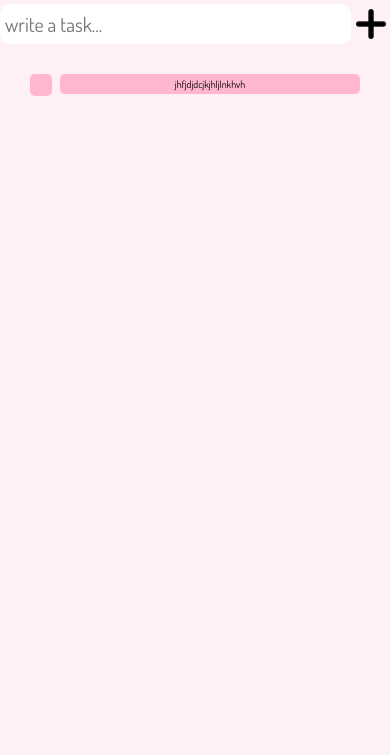
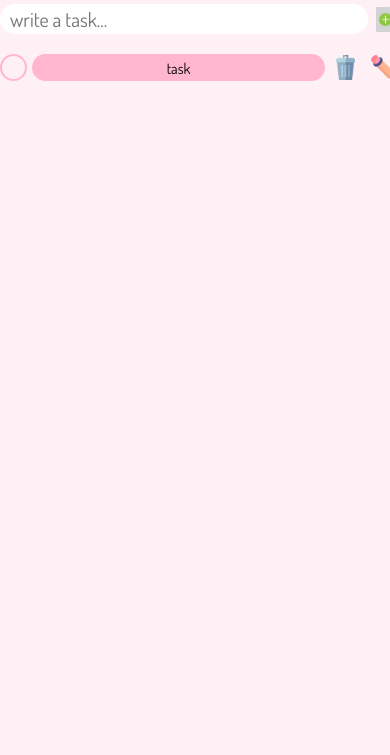
Before and after one commit to polina0s/ToDo-List, a website built with Vite: page index.html in a window 390 px wide. Shown: the part 89-844 px from the top of the page. Built offline with nearby package versions, Linux system fonts and the light colour scheme.

Commit message:
layout for task string

```diff
--- a/index.html
+++ b/index.html
@@ -11,9 +11,9 @@
     <p class="header">To do :</p>
     <div class="taskInput">
       <input type="text" class="taskInput_text" placeholder="write a task..." />
-      <div class="taskInput_buttonAdd">
-        <img src="/public/add.png" alt="add" class="taskInput_buttonAdd-img" />
-      </div>
+      <button class="taskInput_buttonAdd">
+        <img src="/public/add1.png" alt="add" class="taskInput_buttonAdd-img" />
+      </button>
     </div>
     <div class="task">
       <div class="task_checkbox">
@@ -25,8 +25,22 @@
         <label for="checkboxCustom"></label>
       </div>
       <div class="task_text">
-        <p class="task_textString">jhfjdjdcjkjhljlnkhvh</p>
+        <p class="task_textString">task</p>
       </div>
+      <button class="task_deleteButton">
+        <image
+          src="/public/delete.png"
+          alt="delete task"
+          class="task_deleteButton-img"
+        />
+      </button>
+      <button class="task_editButton">
+        <image
+          src="/public/edit.png"
+          alt="edit task"
+          class="task_editButton-img"
+        />
+      </button>
     </div>
   </body>
 </html>
--- a/style.css
+++ b/style.css
@@ -8,6 +8,7 @@
 
   /* COLORS */
   --background: #fff0f5;
+  --mediumPink: rgb(253, 194, 214);
   --darkPink: rgb(255, 182, 206);
   --white: #ffffff;
 }
@@ -18,15 +19,15 @@ html {
 
 .header {
   text-align: center;
-  font: 70px var(--headerFont);
+  font: 60px var(--headerFont);
   margin: 0;
-  margin: 50px 0px 50px 0px;
+  margin: 40px 0px 40px 0px;
 }
 
 @media screen and (max-width: 1339px) {
   .header {
     font-size: 50px;
-    margin: 40px 0px 40px 0px;
+    margin: 30px 0px 30px 0px;
   }
 }
 
@@ -40,27 +41,27 @@ html {
 .taskInput {
   display: flex;
   justify-content: center;
-  margin-bottom: 50px;
+  margin-bottom: 40px;
 }
 
 @media screen and (max-width: 1339px) {
   .taskInput {
-    margin-bottom: 40px;
+    margin-bottom: 30px;
   }
 }
 
 @media screen and (max-width: 767px) {
   .taskInput {
-    margin-bottom: 30px;
+    margin-bottom: 20px;
   }
 }
 
 .taskInput_text {
   width: 700px;
-  height: 70px;
+  height: 50px;
   padding: 0px 20px 0px 20px;
-  margin-right: 10px;
-  font: 40px var(--taskFont);
+  margin: 0px 5px 0px 0px;
+  font: 30px var(--taskFont);
   border: none;
   border-radius: 25px;
 }
@@ -68,62 +69,64 @@ html {
 @media screen and (max-width: 1339px) {
   .taskInput_text {
     width: 500px;
-    height: 50px;
-    padding: 0px 10px 0px 10px;
-    margin-right: 5px;
+    height: 40px;
+    padding: 0px 15px 0px 15px;
+    margin: 0px 3px 0px 0px;
     font-size: 25px;
-    border-radius: 10px;
+    border-radius: 20px;
   }
 }
 
 @media screen and (max-width: 767px) {
   .taskInput_text {
     width: 400px;
-    height: 40px;
-    padding: 0px 5px 0px 5px;
-    margin-right: 5px;
+    height: 30px;
+    padding: 0px 10px 0px 10px;
+    margin: 0px 2px 0px 0px;
     font-size: 20px;
-    border-radius: 10px;
+    border-radius: 15px;
   }
 }
 
 .taskInput_buttonAdd {
-  width: 70px;
-  height: 70px;
+  border: none;
+  background-color: transparent;
+  width: 40px;
+  height: 50px;
   display: flex;
   align-items: center;
 }
 
 @media screen and (max-width: 1339px) {
   .taskInput_buttonAdd {
-    width: 50px;
-    height: 50px;
+    width: 30px;
+    height: 40px;
   }
 }
 
 @media screen and (max-width: 767px) {
   .taskInput_buttonAdd {
-    width: 40px;
-    height: 40px;
+    width: 20px;
+    height: 30px;
   }
 }
 
 .taskInput_buttonAdd-img {
-  width: 50px;
-  height: 50px;
+  width: 40px;
+  height: 40px;
 }
 
 @media screen and (max-width: 1339px) {
   .taskInput_buttonAdd-img {
-    width: 40px;
-    height: 40px;
+    width: 30px;
+    height: 30px;
   }
 }
 
 @media screen and (max-width: 767px) {
   .taskInput_buttonAdd-img {
-    width: 30px;
-    height: 30px;
+    width: 25px;
+    height: 25px;
   }
 }
 
@@ -142,14 +145,14 @@ html {
 .task_checkbox-custom + label::before {
   content: "";
   display: inline-block;
-  width: 38px;
-  height: 38px;
+  width: 36px;
+  height: 36px;
   flex-shrink: 0;
   flex-grow: 0;
   border: 2px solid var(--darkPink);
-  border-radius: 15px;
-  margin-right: 0.5em;
-  background-color: var(--darkPink);
+  border-radius: 50%;
+  margin-right: 10px;
+  background-color: var(--background);
   background-repeat: no-repeat;
   background-position: center center;
   background-size: 50% 50%;
@@ -157,17 +160,17 @@ html {
 
 @media screen and (max-width: 1339px) {
   .task_checkbox-custom + label::before {
-    width: 28px;
-    height: 28px;
-    border-radius: 10px;
+    width: 26px;
+    height: 26px;
+    margin-right: 7px;
   }
 }
 
 @media screen and (max-width: 767px) {
   .task_checkbox-custom + label::before {
-    width: 18px;
-    height: 18px;
-    border-radius: 5px;
+    width: 23px;
+    height: 23px;
+    margin-right: 5px;
   }
 }
 
@@ -178,7 +181,7 @@ html {
 
 /* при наведении на checkbox */
 .task_checkbox-custom:not(:disabled):not(:checked) + label:hover::before {
-  border-color: var(--background);
+  border-color: var(--white);
 }
 /* checkbox в фокусе */
 .task_checkbox-custom:focus + label::before {
@@ -192,25 +195,28 @@ html {
 
 .task_text {
   height: 40px;
-  width: 300px;
+  width: 700px;
   background-color: var(--darkPink);
-  border-radius: 15px;
+  border-radius: 20px;
   position: relative;
+  margin-right: 10px;
 }
 
 @media screen and (max-width: 1339px) {
   .task_text {
     height: 30px;
-    width: 300px;
-    border-radius: 10px;
+    width: 500px;
+    border-radius: 15px;
+    margin-right: 7px;
   }
 }
 
 @media screen and (max-width: 767px) {
   .task_text {
-    height: 20px;
-    width: 300px;
-    border-radius: 5px;
+    height: 27px;
+    width: 400px;
+    border-radius: 14px;
+    margin-right: 5px;
   }
 }
 
@@ -226,12 +232,112 @@ html {
 
 @media screen and (max-width: 1339px) {
   .task_textString {
-    font-size: 15px;
+    font-size: 17px;
   }
 }
 
 @media screen and (max-width: 767px) {
   .task_textString {
-    font-size: 10px;
+    font-size: 15px;
   }
 }
+
+.task_deleteButton {
+  border: none;
+  background-color: transparent;
+  width: 38px;
+  height: 38px;
+  margin-right: 10px;
+}
+
+@media screen and (max-width: 1339px) {
+  .task_deleteButton {
+    width: 28px;
+    height: 28px;
+  }
+}
+
+@media screen and (max-width: 767px) {
+  .task_deleteButton {
+    width: 25px;
+    height: 25px;
+  }
+}
+
+.task_deleteButton:hover {
+  background: var(--darkPink);
+}
+
+.task_deleteButton:focus {
+  border: 2px solid var(--mediumPink);
+}
+
+.task_deleteButton-img {
+  width: 30px;
+  height: 38px;
+}
+
+@media screen and (max-width: 1339px) {
+  .task_deleteButton-img {
+    width: 22px;
+    height: 28px;
+  }
+}
+
+@media screen and (max-width: 767px) {
+  .task_deleteButton-img {
+    width: 19px;
+    height: 25px;
+  }
+}
+
+.task_editButton {
+  border: none;
+  background-color: transparent;
+  width: 38px;
+  height: 38px;
+}
+
+@media screen and (max-width: 1339px) {
+  .task_editButton {
+    width: 28px;
+    height: 28px;
+  }
+}
+
+@media screen and (max-width: 767px) {
+  .task_editButton {
+    width: 25px;
+    height: 25px;
+  }
+}
+
+.task_editButton:hover {
+  background: var(--darkPink);
+  border-radius: 50%;
+}
+
+.task_editButton:focus {
+  outline: none;
+  box-shadow: 0 0 0 2px var(--mediumPink);
+  border-radius: 50%;
+}
+
+.task_editButton-img {
+  width: 38px;
+  height: 38px;
+}
+
+@media screen and (max-width: 1339px) {
+  .task_editButton-img {
+    width: 28px;
+    height: 28px;
+  }
+}
+
+@media screen and (max-width: 767px) {
+  .task_editButton-img {
+    width: 25px;
+    height: 25px;
+  }
+}
```
Also changed, not shown: public/add.png (deleted), public/add1.png (added), public/delete.png (added), public/edit.png (added), public/images.png (added).
